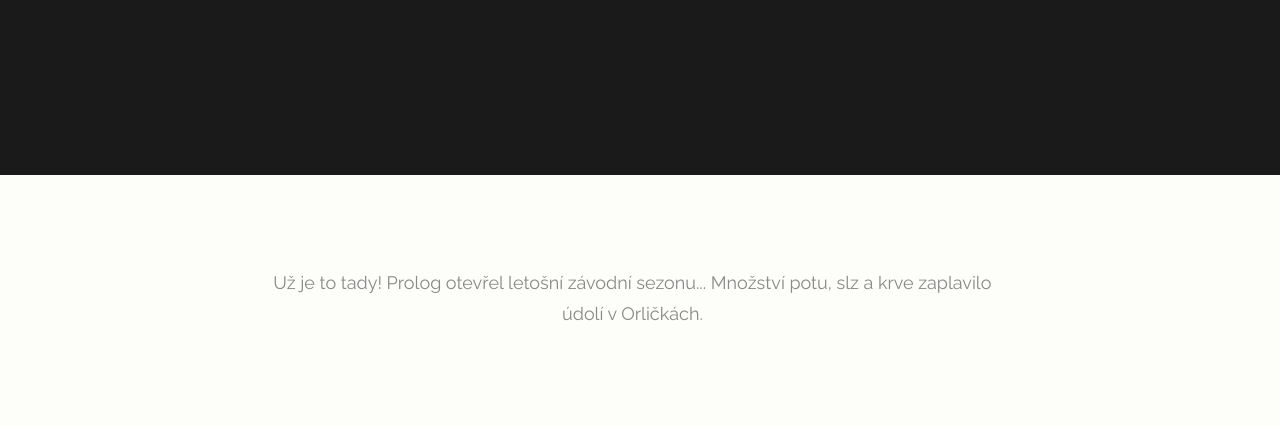
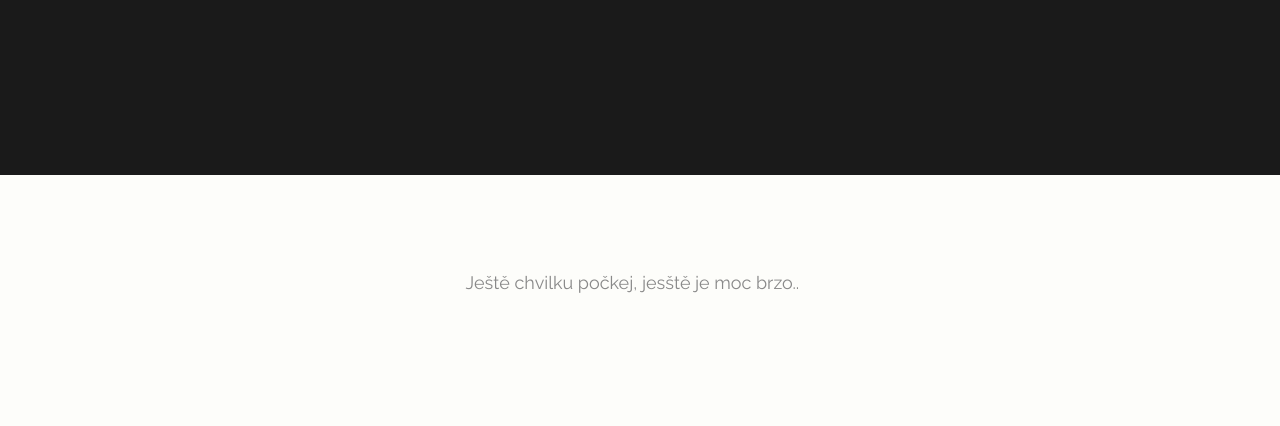
Before and after one commit to zbyste/G-tour.github.io, a plain HTML site: page prologue_vysledky.html in a window 1280 px wide. Shown: the part 325-751 px from the top of the page. Drawn offline with Linux system fonts and the light colour scheme; files whose address does not match are found by name.

Commit message:
Update prologue_vysledky.html

```diff
--- a/prologue_vysledky.html
+++ b/prologue_vysledky.html
@@ -142,12 +142,12 @@
 				<div class="row">
 					<div class="col-md-8 col-md-offset-2 gtco-heading text-center">
 
-						<p></br></br>Už je to tady! Prolog otevřel letošní závodní sezonu... Množství potu, slz a krve zaplavilo údolí v Orličkách.</p>
+						<p></br></br>Ještě chvilku počkej, jesště je moc brzo..</p>
 						</p>
 					</div>
 				</div>
 
-				<p>
+				<!-- <p>
 					<img src="images/zluty.png" alt="" style="float:left;width:84px;height:84px;" class="img-responsive">
 					<table class="zluta">
 						<thead>
@@ -290,7 +290,7 @@
 						</tbody>
 					</table>
 
-				</p>
+				</p>-->
 
 			</div>
 		</div>
```
